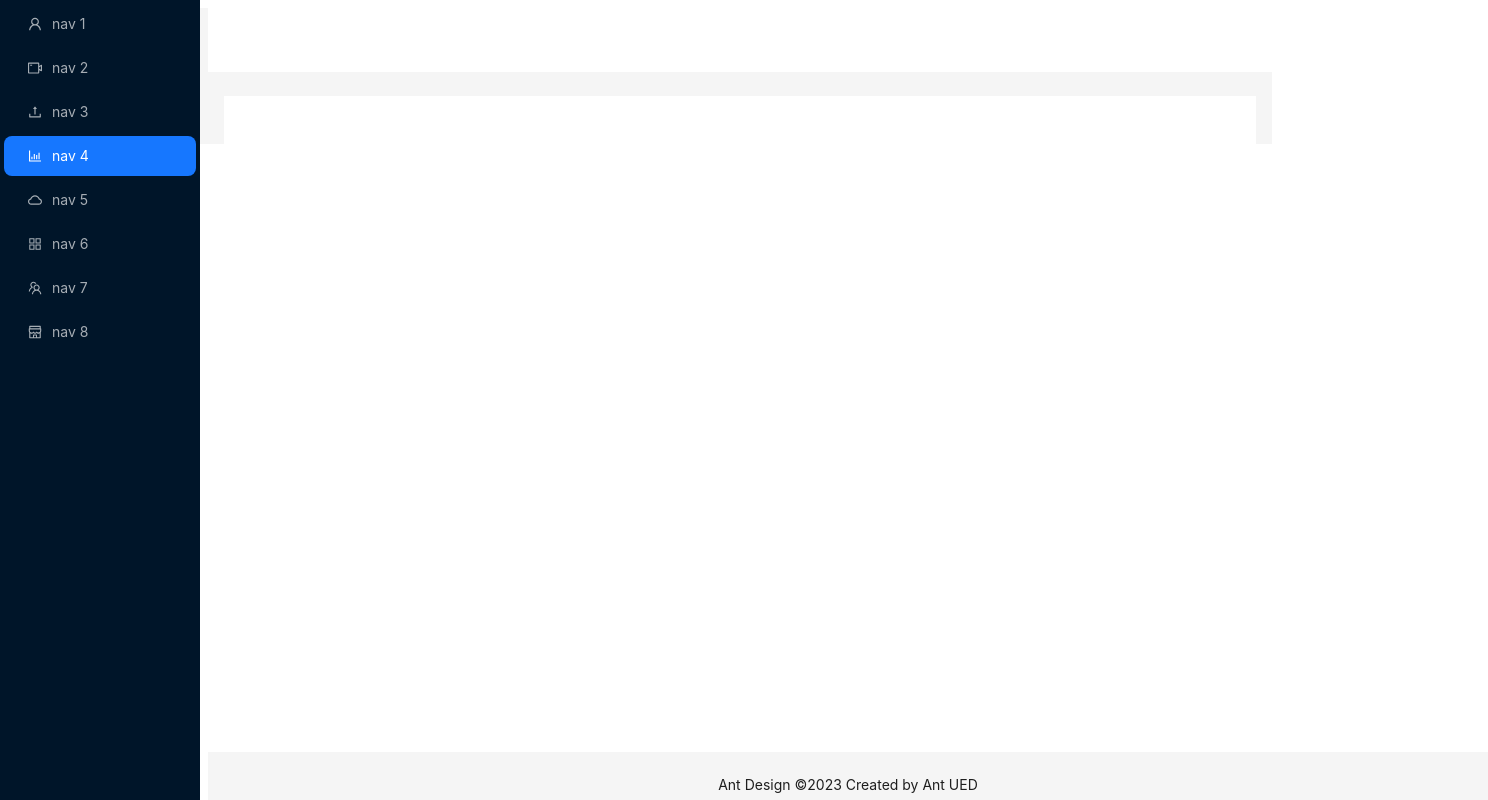
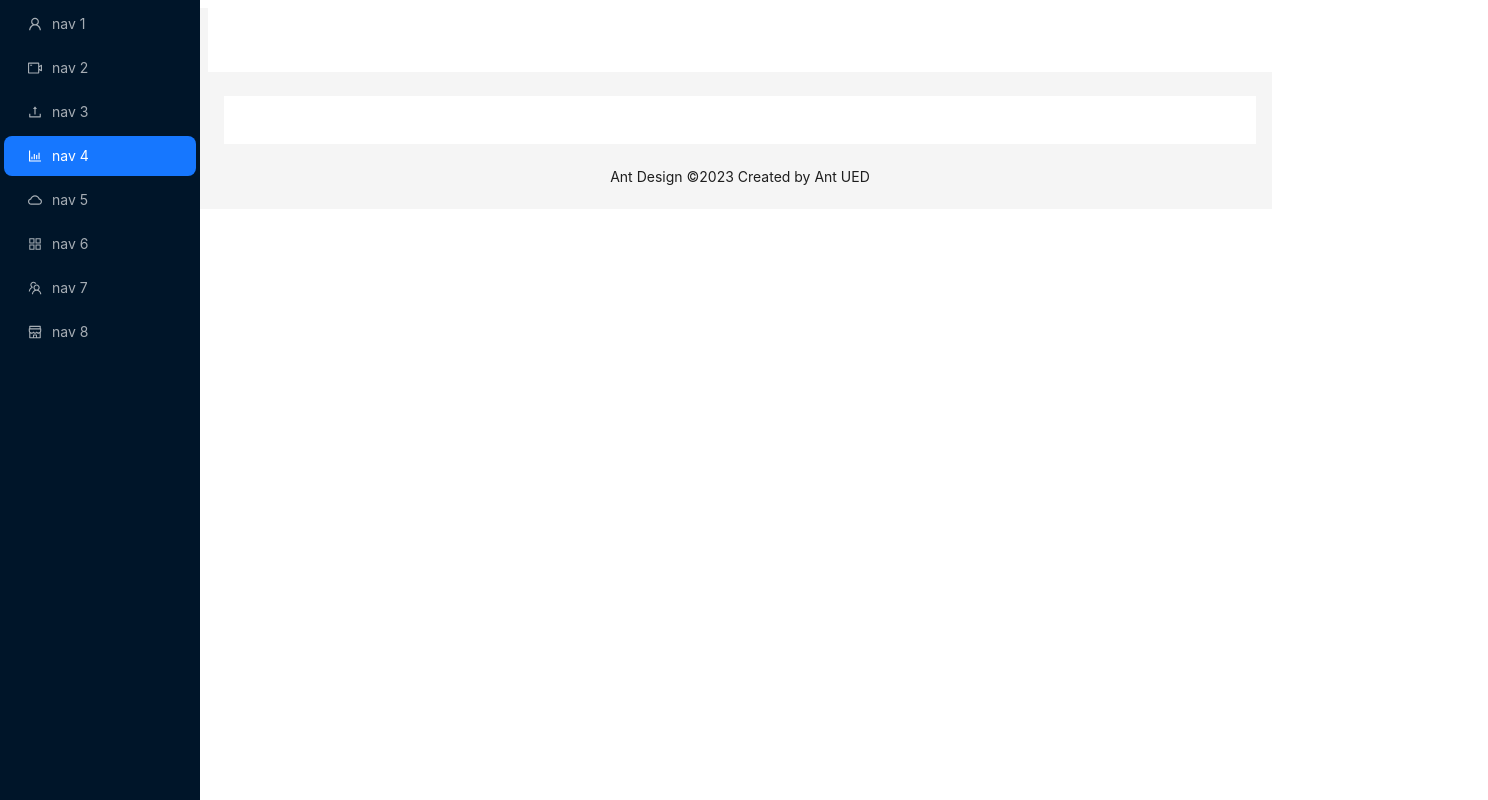
Before and after one commit to JiangHaoCode/vite-react, a React (Vite) app: page / in a window 1280 px wide. Shown: the whole page, 1488 px wide, since content can reach past the window. Built offline with nearby package versions, Linux system fonts and the light colour scheme; what react-pinia would draw is missing.

Commit message:
fix: 修复底部的scroll

```diff
--- a/src/App.tsx
+++ b/src/App.tsx
@@ -63,6 +63,7 @@ const App: React.FC = () => {
               padding: 24,
               textAlign: "center",
               background: colorBgContainer,
+              height: "100%",
             }}
           >
             <Outlet></Outlet>
@@ -71,10 +72,6 @@ const App: React.FC = () => {
         <Footer
           style={{
             textAlign: "center",
-            position: "absolute",
-            width: "100%",
-            height: "1.5rem",
-            bottom: 0,
           }}
         >
           Ant Design ©2023 Created by Ant UED
--- a/src/main.tsx
+++ b/src/main.tsx
@@ -2,8 +2,6 @@ import React from "react";
 import ReactDOM from "react-dom/client";
 import { RouterProvider } from "react-router-dom";
 import router from "@/router/index";
-// import "./App.less";
-// import "./index.css";
 
 ReactDOM.createRoot(document.getElementById("root") as HTMLElement).render(
   <React.StrictMode>
```
